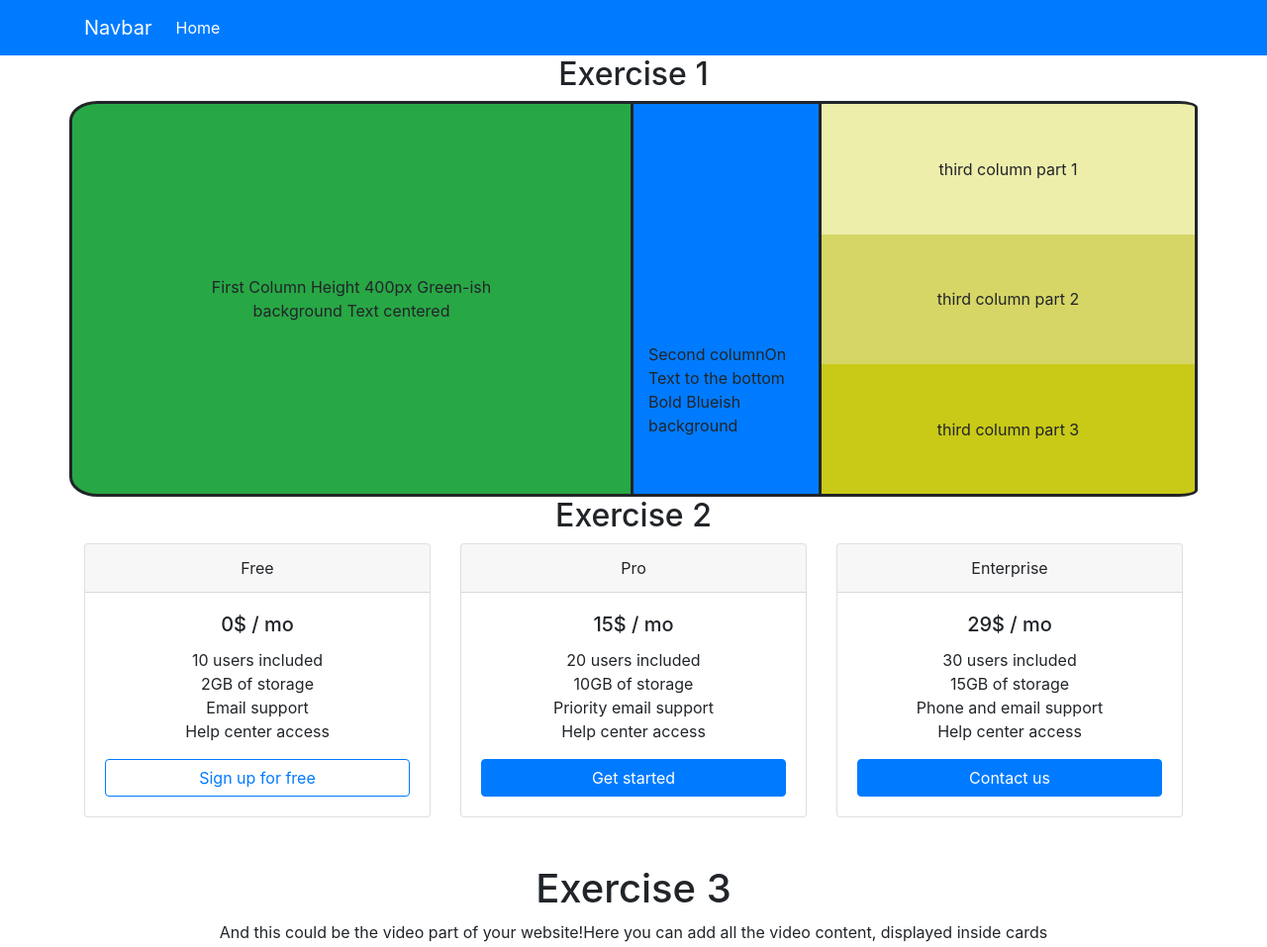
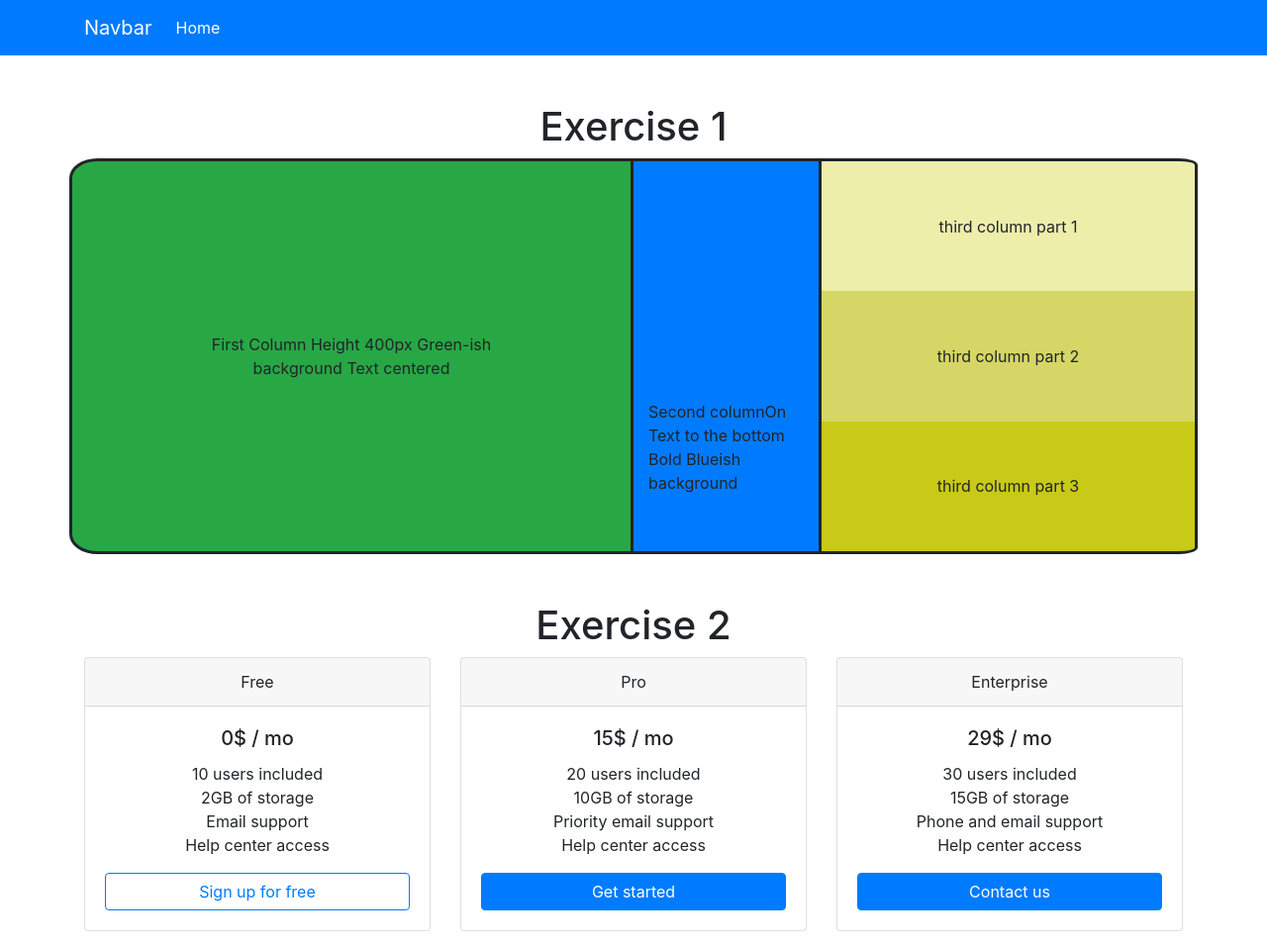
Before and after one commit to Fabian-Boettges/M2-Day8, a plain HTML site: page index.html in a window 1280 px wide. Shown: the top 957 px of the page at 99% size. Drawn offline with nearby package versions, Linux system fonts and the light colour scheme.

Commit message:
Update index.html

```diff
--- a/index.html
+++ b/index.html
@@ -77,7 +77,7 @@
             </div>
     </nav>
     <div class="container">
-        <h2 class="text-center">Exercise 1</h2>
+        <h1 class="text-center mt-5">Exercise 1</h1>
 
         <div class="row">
 
@@ -107,7 +107,7 @@
         </div>
 
 
-        <h2 class="text-center">Exercise 2</h2>
+        <h1 class="text-center mt-5">Exercise 2</h1>
         <div class="row d-flex justify-content-between align-items-center">
             <div class="col-4">
                 <div class="card text-center">
@@ -135,7 +135,6 @@
                     </div>
                 </div>
             </div>
-
             <div class="col-4">
                 <div class="card text-center">
                     <div class="card-header">
```
